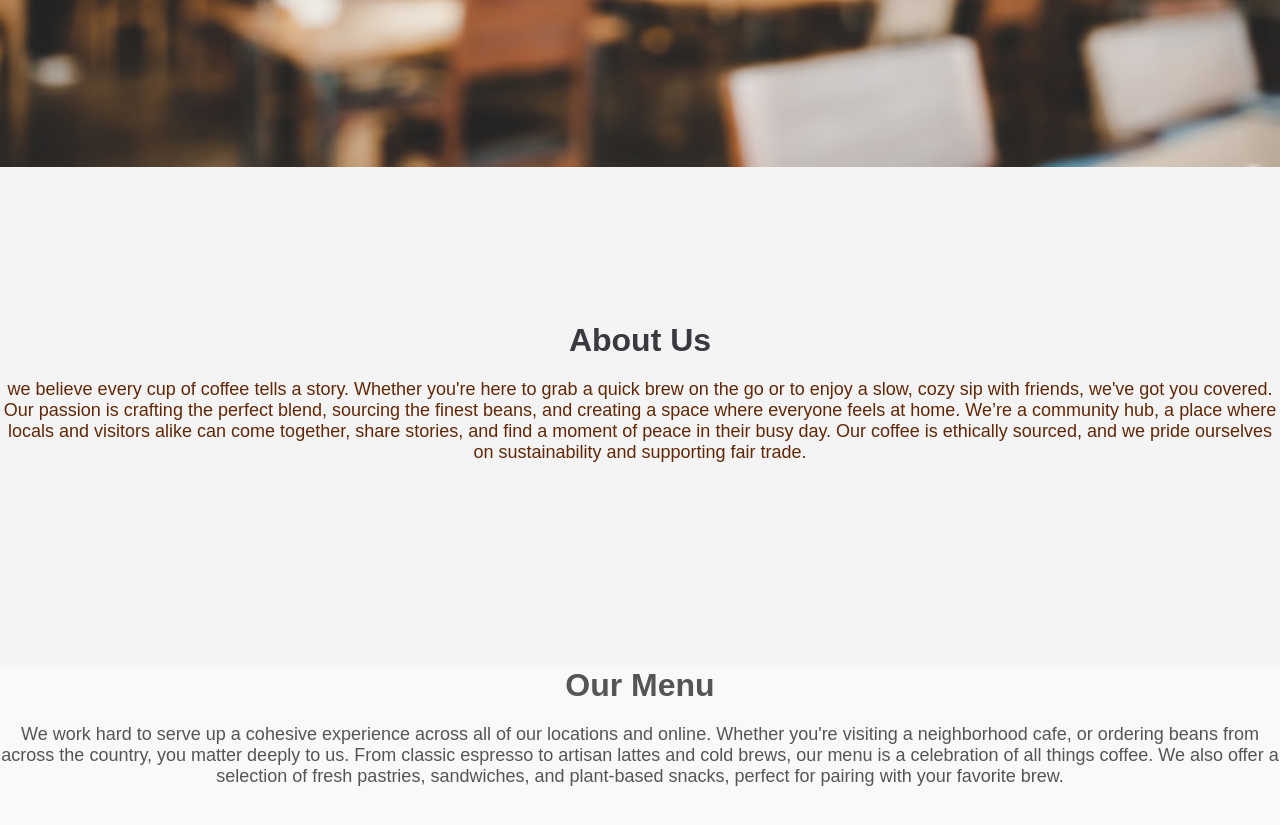
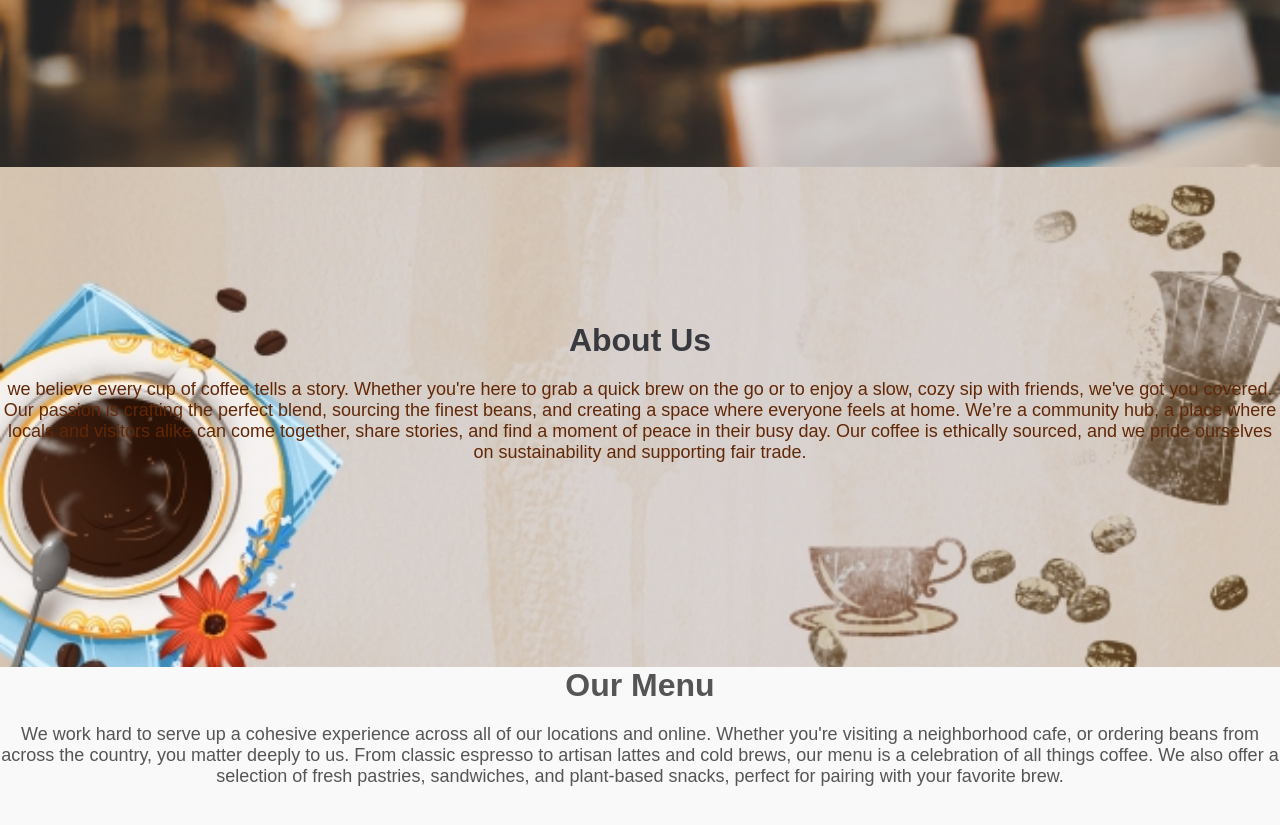
Before and after one commit to 30SONAL/Coffe-Shop, a plain HTML site: page index.html in a window 1280 px wide. Shown: the part 401-1226 px from the top of the page. Drawn offline with Linux system fonts and the light colour scheme.

Commit message:
Update style.css

```diff
--- a/style.css
+++ b/style.css
@@ -85,7 +85,7 @@
 
   /* About section */
   #about {
-    background-image: url("Homemade\ Nutella\ Croissants\ Recipe.jpg");
+    background-image: url("about\ \(2\).jpeg");
     background-size: cover;
     background-position: center;
     height: 500px;
```
